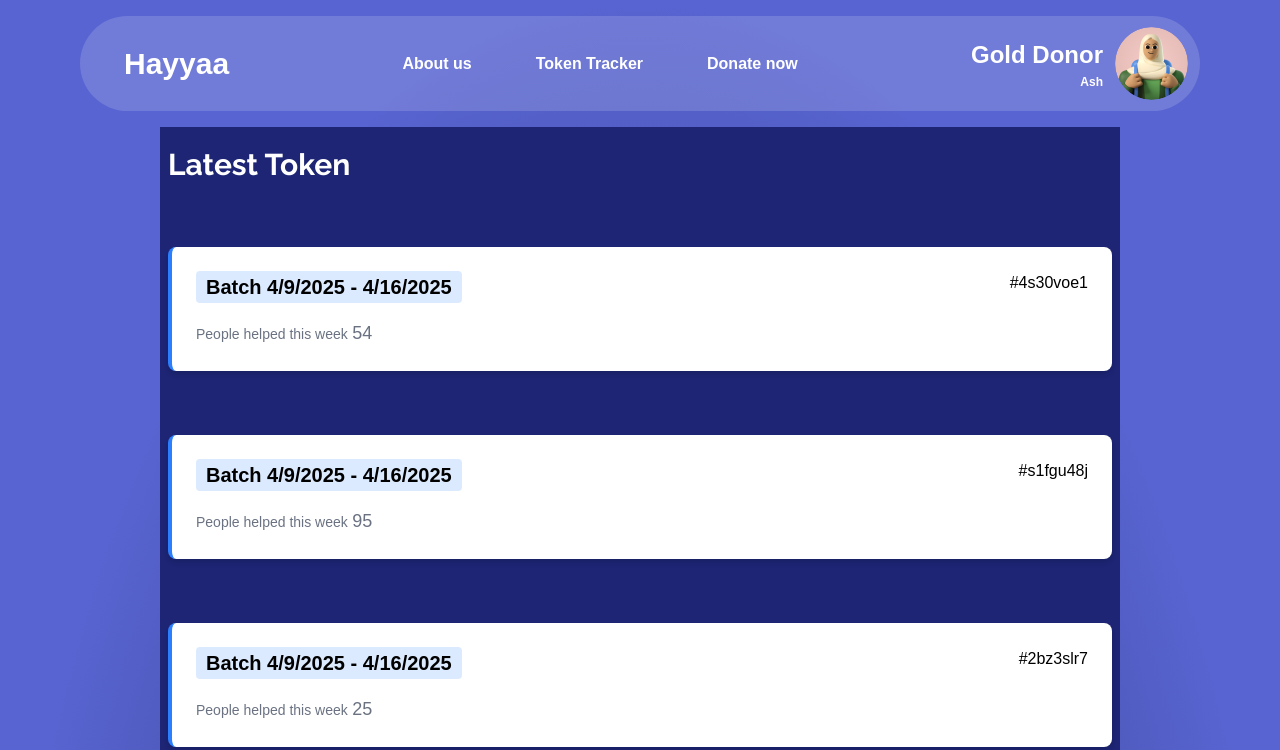
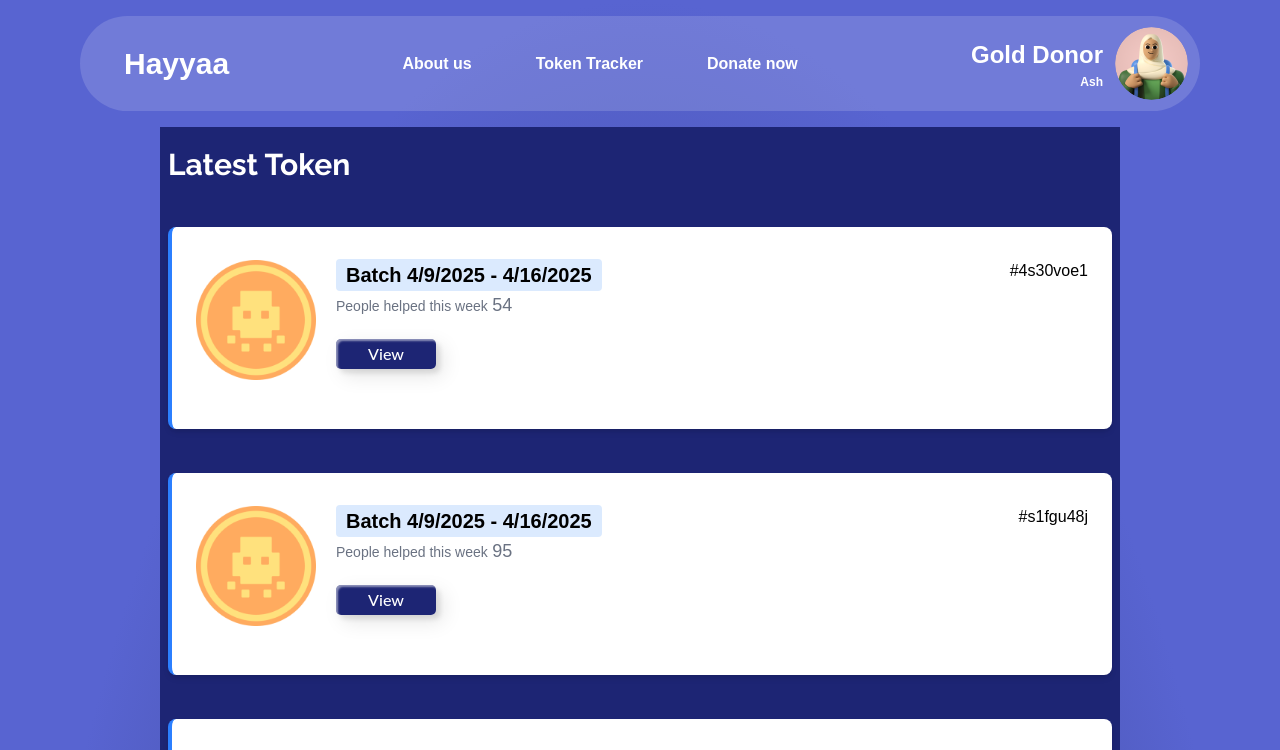
Before and after one commit to kaijun05/hayyaa-charity, a SvelteKit app in the folder frontend/: page /token in a window 1280 px wide. Shown: the top 750 px of the page. Built offline with nearby package versions, Linux system fonts and the light colour scheme; a web font is replaced by a local one.

Commit message:
im doing this shit in class (token styling)

```diff
--- a/frontend/src/routes/token/+page.svelte
+++ b/frontend/src/routes/token/+page.svelte
@@ -4,12 +4,17 @@
 	console.log(data);
 </script>
 
-<div class="container mx-auto flex w-3/4 flex-col gap-6 fade-in-up">
+<div class="fade-in-up mx-w-10 container mx-auto flex w-3/4 flex-col gap-6">
 	<h1 class="token-title text-3xl font-bold">Latest Token</h1>
 
 	{#each data.tokens as token (token.id)}
 		<div class="token-card rounded-lg border-l-4 border-blue-500 bg-white p-6 shadow-md">
-			<div class="mb-4 flex items-start justify-between">
+			<div class="mb-4 flex items-center justify-between">
+				<div class="img-wrapper w-1/4 max-w-30">
+					<img src="./token.png" alt="token" />
+				</div>
+				<div class="token-wrapper mt-2 w-4/4">
+					<div class="token-upper ml-5 flex justify-between">
 						<h2 class="batch-name rounded bg-blue-100 px-2.5 py-0.5 text-xl font-semibold">
 							Batch {new Date(token.created_at).toLocaleDateString()} - {new Date(
 								token.end_at
@@ -20,10 +25,16 @@
 						</span>
 					</div>
 
-			<div class="grid grid-cols-2 gap-4">
+					<div class="ml-5 grid grid-cols-2 gap-4">
 						<div>
 							<span class="text-sm text-gray-500">People helped this week</span>
-					<span class="text-lg font-medium text-gray-500">{token.number_of_people_donated}</span>
+							<span class="text-lg font-medium text-gray-500">{token.number_of_people_donated}</span
+							>
+						</div>
+					</div>
+					<!-- <div class="button-wrap"> -->
+					<button class="custom-btn btn-3"><span>View</span></button>
+					<!-- </div> -->
 				</div>
 			</div>
 			<!--
--- a/frontend/src/routes/token/token.css
+++ b/frontend/src/routes/token/token.css
@@ -9,7 +9,7 @@ h1 {
 }
 
 .token-card {
-	margin: 20px 8px 20px 8px;
+	margin: 0 8px 20px 8px;
 }
 
 .batch-name {
@@ -19,3 +19,96 @@ h1 {
 .container {
 	background-color: #1d2574;
 }
+
+button {
+	margin: 20px;
+}
+.custom-btn {
+	width: 60px;
+	height: 20px;
+	color: #fff;
+	border-radius: 5px;
+	padding: 10px 25px;
+	font-family: 'Lato', sans-serif;
+	font-weight: 500;
+	background: transparent;
+	cursor: pointer;
+	transition: all 0.3s ease;
+	position: relative;
+	display: inline-block;
+	box-shadow:
+		inset 2px 2px 2px 0px rgba(255, 255, 255, 0.5),
+		7px 7px 20px 0px rgba(0, 0, 0, 0.1),
+		4px 4px 5px 0px rgba(0, 0, 0, 0.1);
+	outline: none;
+}
+
+.btn-3 {
+	background: #1d2574;
+	background: linear-gradient(0deg, #1d2574 0%, #1d2574 100%);
+	width: 100px;
+	height: 30px;
+	line-height: 42px;
+	padding: 0;
+	border: none;
+}
+.btn-3 span {
+	display: flex;
+	align-items: center;
+	justify-content: center;
+	width: 100%;
+	height: 100%;
+}
+.btn-3:before,
+.btn-3:after {
+	position: absolute;
+	content: '';
+	right: 0;
+	top: 0;
+	background: #1d2574;
+	transition: all 0.3s ease;
+}
+.btn-3:before {
+	height: 0%;
+	width: 2px;
+}
+.btn-3:after {
+	width: 0%;
+	height: 2px;
+}
+.btn-3:hover {
+	background: transparent;
+	box-shadow: none;
+}
+.btn-3:hover:before {
+	height: 100%;
+}
+.btn-3:hover:after {
+	width: 100%;
+}
+.btn-3 span:hover {
+	color: #1d2574;
+}
+.btn-3 span:before,
+.btn-3 span:after {
+	position: absolute;
+	content: '';
+	left: 0;
+	bottom: 0;
+	background: #1d2574;
+	transition: all 0.3s ease;
+}
+.btn-3 span:before {
+	width: 2px;
+	height: 0%;
+}
+.btn-3 span:after {
+	width: 0%;
+	height: 2px;
+}
+.btn-3 span:hover:before {
+	height: 100%;
+}
+.btn-3 span:hover:after {
+	width: 100%;
+}
```
Also changed, not shown: frontend/static/token.png (added). Lines whose indentation alone changed are shown as unchanged.
